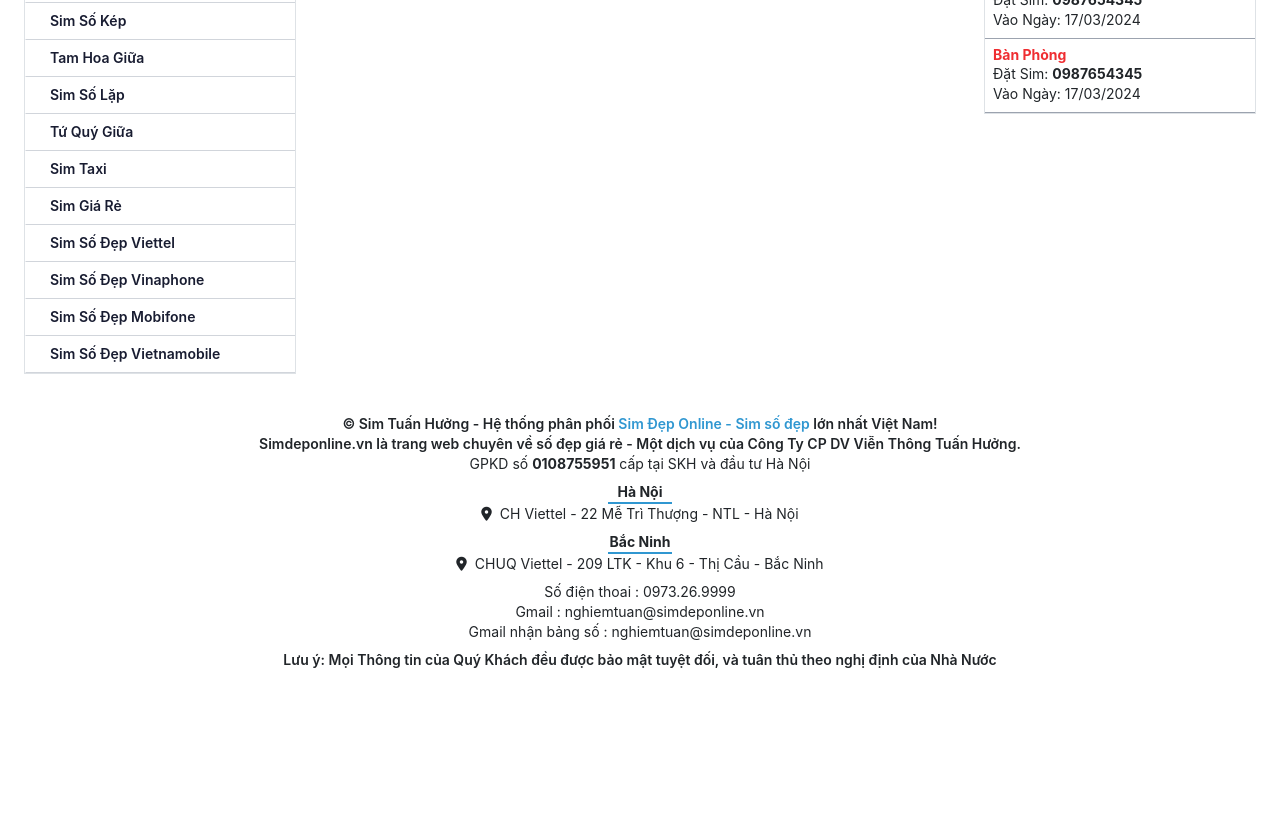
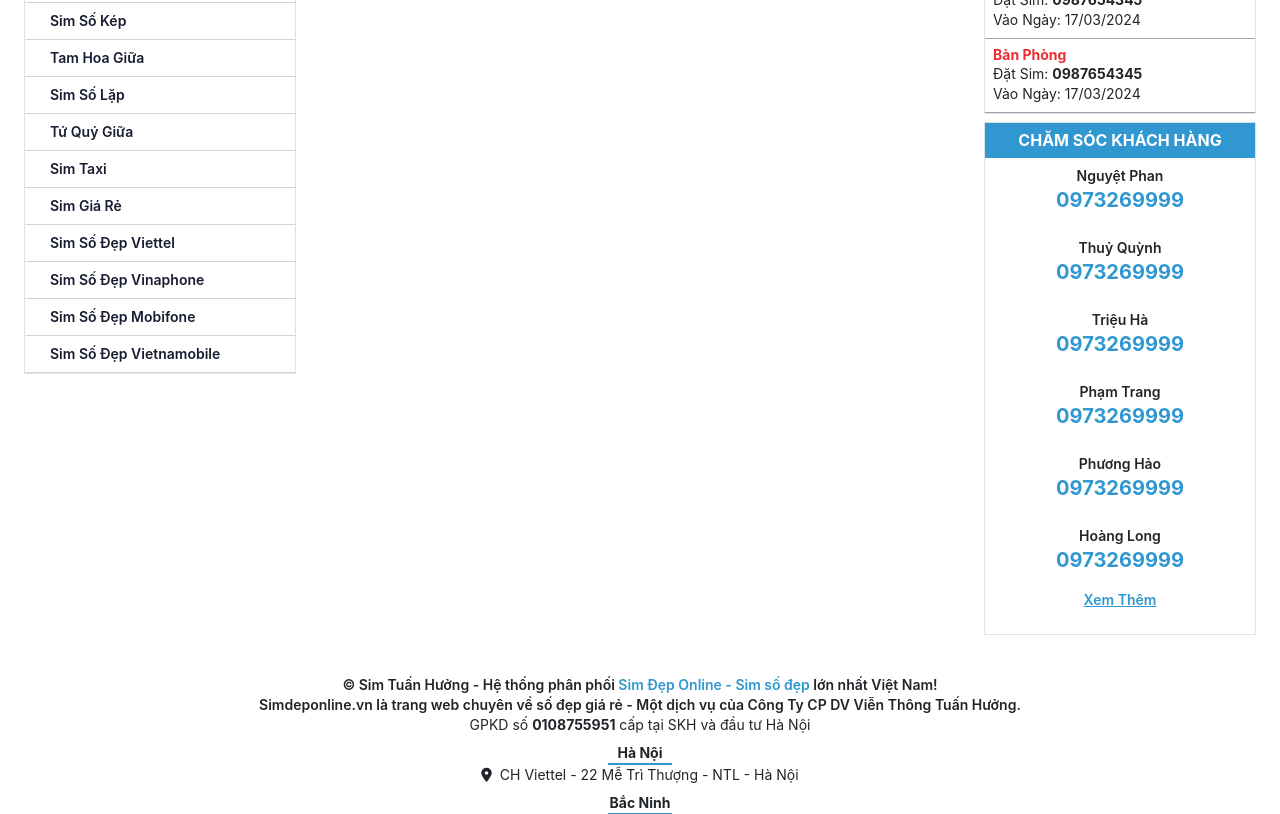
Before and after one commit to bigbird1419/simstore-fe, a React (Create React App) app: page / in a window 1280 px wide. Shown: the part 640-1454 px from the top of the page. Before the commit the page ends 1310 px from the top, so only its background shows below. Built offline with nearby package versions, Linux system fonts and the light colour scheme.

Commit message:
up supporters ui

```diff
--- /dev/null
+++ b/src/constants/supporters.js
@@ -0,0 +1,10 @@
+const supporters = [
+    { name: 'Nguyệt Phan', phone: '0973269999' },
+    { name: 'Thuỷ Quỳnh', phone: '0973269999' },
+    { name: 'Triệu Hà', phone: '0973269999' },
+    { name: 'Phạm Trang', phone: '0973269999' },
+    { name: 'Phương Hảo', phone: '0973269999' },
+    { name: 'Hoàng Long ', phone: '0973269999' },
+]
+
+export default supporters
--- a/src/layouts/DefaultLayout/index.js
+++ b/src/layouts/DefaultLayout/index.js
@@ -4,6 +4,7 @@ import Header from '../components/Header'
 import Search from '../components/Search'
 import Sidebar from '../components/Sidebar'
 import SideSimBar from '../components/SideSimBar'
+import Supporters from '../components/Supporters'
 
 export function DefaultLayout({ children }) {
     return (
@@ -33,6 +34,11 @@ export function DefaultLayout({ children }) {
                                     <ClientOrders />
                                 </Sidebar>
                             </div>
+                            <div className='mt-2'>
+                                <Sidebar>
+                                    <Supporters />
+                                </Sidebar>
+                            </div>
                         </div>
                     </div>
                 </div>
--- /dev/null
+++ b/src/layouts/components/Supporters/index.js
@@ -0,0 +1,62 @@
+import classNames from 'classnames/bind'
+import { useState } from 'react'
+
+import styles from './Supporters.module.css'
+import supporters from '../../../constants/supporters'
+import Button from '../../../components/Button'
+
+const cx = classNames.bind(styles)
+
+export default function Supporters() {
+    const [isShowMore, setIsShowMore] = useState(false)
+
+    const hanldeShowMore = () => {
+        setIsShowMore(val => !val)
+    }
+
+    return (
+        <div className="">
+            <div className="container">
+                <div className="border pb-4">
+                    <h1 className="px-4 py-2 bg-colorPrimary text-md font-bold text-white text-center">CHĂM SÓC KHÁCH HÀNG</h1>
+                    <div>
+                        {supporters.map((supporter, i) => (
+                            <div className='text-center p-2 mb-2' key={i}>
+                                <h1 className='font-semibold text-sm'>{supporter.name}</h1>
+                                <Button className={cx('text-xl text-colorPrimary font-bold hover:underline')} href={`tel:${supporter.phone}`}>
+                                    {supporter.phone}
+                                </Button>
+                            </div>
+                        ))}
+                    </div>
+                    {!isShowMore &&
+                        <p className='text-center underline text-colorPrimary text-sm font-semibold cursor-pointer'
+                            onClick={hanldeShowMore}
+                        >
+                            Xem Thêm
+                        </p>
+                    }
+                    {isShowMore &&
+                        <div className='text-center'>
+                            <h1 className='mb-2 font-semibold'>Thời Gian Làm Việc</h1>
+                            <h3 className='mb-4 text-colorSecondary font-semibold'>T2 - CN : 8h - 17h30</h3>
+                            <p className='mb-2 italic font-semibold'>Quý Khách Mua Sim</p>
+                            <p className='mb-2 font-semibold'>
+                                <span className='mb-2 italic'>Xin Vui Lòng Nhấn Vào Chữ</span>
+                                <br />
+                                <span className='text-colorSecondary'>Đặt Mua</span>
+                            </p>
+                            <p className='mb-2 italic font-semibold'>Chúng Tôi Sẽ Liên Hệ Lại Cho Quý Khách</p>
+                            <p className='mb-2 italic font-semibold'>Xin Chân Thành Cảm Ơn!</p>
+                            <p className='text-right underline text-colorPrimary text-sm cursor-pointer'
+                                onClick={hanldeShowMore}
+                            >
+                                Thu gọn
+                            </p>
+                        </div>
+                    }
+                </div>
+            </div>
+        </div>
+    )
+}
```
Also changed, not shown: src/layouts/components/Supporters/Supporters.module.css (added).
